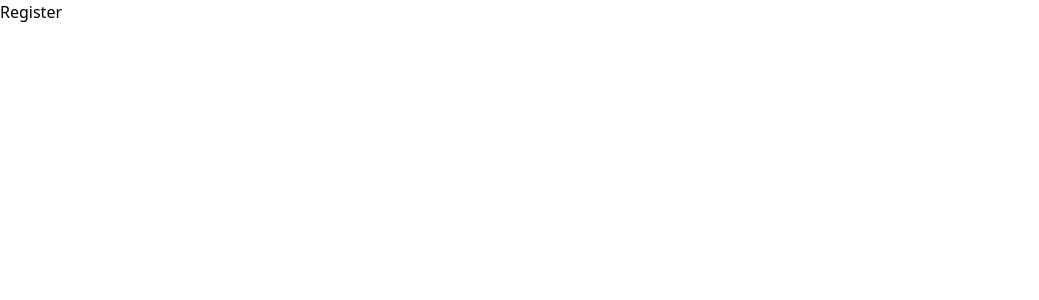
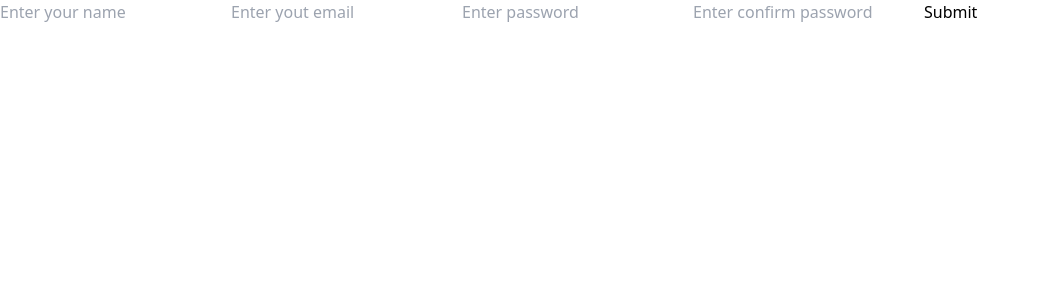
Before and after one commit to Kittonn/goal-beyond, a React (Vite) app in the folder client/: page /register in a window 1280 px wide. Shown: the top 300 px of the page, without its empty margins (0-1039 px from the left). Built offline with nearby package versions, Linux system fonts and the light colour scheme.

Commit message:
fix(client): fix redux slice

```diff
--- a/client/src/interfaces/auth.interface.ts
+++ b/client/src/interfaces/auth.interface.ts
@@ -15,6 +15,7 @@ export interface RegisterI {
   name: string;
   email: string;
   password: string;
+  password2?: string;
 }
 
 export interface LoginI {
--- a/client/src/pages/Login.tsx
+++ b/client/src/pages/Login.tsx
@@ -1,5 +1,6 @@
 import React, { useState } from "react";
 import { LoginI } from "../interfaces/auth.interface";
+
 
 const Login: React.FC = () => {
   const [formData, setFormData] = useState<LoginI>({
@@ -13,8 +14,20 @@ const Login: React.FC = () => {
 
   const onSubmit = (e: React.FormEvent<HTMLFormElement>) => {
     e.preventDefault();
-    console.log(formData);
-  }
+    if (formData.email === "" || formData.password === "") {
+      return alert("Please fill in all fields");
+    } else {
+      const userData = {
+        email: formData.email,
+        password: formData.password,
+      };
+    }
+
+    setFormData({
+      email: "",
+      password: "",
+    });
+  };
 
   return (
     <div>
--- a/client/src/pages/Register.tsx
+++ b/client/src/pages/Register.tsx
@@ -1,7 +1,80 @@
-import React from "react";
+import React, { useState } from "react";
+import { RegisterI } from "../interfaces/auth.interface";
 
 const Register: React.FC = () => {
-  return <div>Register</div>;
+  const [formData, setFormData] = useState<RegisterI>({
+    name: "",
+    email: "",
+    password: "",
+    password2: "",
+  });
+
+  const onChange = (name: string, value: string) => {
+    setFormData({ ...formData, [name]: value });
+  };
+
+  const onSubmit = (e: React.FormEvent<HTMLFormElement>) => {
+    e.preventDefault();
+    if (
+      formData.name === "" ||
+      formData.email === "" ||
+      formData.password === "" ||
+      formData.password2 === ""
+    ) {
+      return alert("Please fill in all fields");
+    }
+    if (formData.password !== formData.password2) {
+      return alert("Passwords do not match");
+    } else {
+      const userData = {
+        name: formData.name,
+        email: formData.email,
+        password: formData.password,
+      };
+      setFormData({
+        name: "",
+        email: "",
+        password: "",
+        password2: "",
+      });
+    }
+  };
+
+  return (
+    <div>
+      <form onSubmit={onSubmit}>
+        <input
+          type="text"
+          name="name"
+          value={formData.name}
+          onChange={(e) => onChange(e.target.name, e.target.value)}
+          placeholder="Enter your name"
+        />
+        <input
+          type="text"
+          name="email"
+          value={formData.email}
+          onChange={(e) => onChange(e.target.name, e.target.value)}
+          placeholder="Enter yout email"
+        />
+        <input
+          type="text"
+          name="password"
+          value={formData.password}
+          onChange={(e) => onChange(e.target.name, e.target.value)}
+          placeholder="Enter password"
+        />
+        <input
+          type="text"
+          name="password2"
+          value={formData.password2}
+          onChange={(e) => onChange(e.target.name, e.target.value)}
+          placeholder="Enter confirm password"
+        />
+        <button type="submit">Submit</button>
+      </form>
+    </div>
+  );
 };
 
 export default Register;
--- a/client/src/services/auth.service.ts
+++ b/client/src/services/auth.service.ts
@@ -3,7 +3,7 @@ import { RegisterI, LoginI } from "../interfaces/auth.interface";
 
 const register = async (userData: RegisterI) => {
   const response = await axios.post(
-    `${process.env.REACT_APP_API_URL}/users/`,
+    `${import.meta.env.VITE_API_URL}/users`,
     userData
   );
   if (response.data) {
@@ -14,7 +14,7 @@ const register = async (userData: RegisterI) => {
 
 const login = async (userData: LoginI) => {
   const response = await axios.post(
-    `${process.env.REACT_APP_API_URL}/users/login`,
+    `${import.meta.env.VITE_API_URL}/users/login`,
     userData
   );
   if (response.data) {
--- a/client/src/services/goal.service.ts
+++ b/client/src/services/goal.service.ts
@@ -8,7 +8,7 @@ const createGoal = async (goalData: GoalBodyI, token: string) => {
     },
   };
   const response = await axios.post(
-    `${process.env.REACT_APP_API_URL}/goals/`,
+    `${import.meta.env.VITE_API_URL}/goals/`,
     goalData,
     config
   );
@@ -22,7 +22,7 @@ const getGoals = async (token: string) => {
     },
   };
   const response = await axios.get(
-    `${process.env.REACT_APP_API_URL}/goals/`,
+    `${import.meta.env.VITE_API_URL}/goals/`,
     config
   );
   return response.data;
@@ -35,7 +35,7 @@ const deleteGoal = async (goalId: string, token: string) => {
     },
   };
   const response = await axios.delete(
-    `${process.env.REACT_APP_API_URL}/goals/${goalId}`,
+    `${import.meta.env.VITE_API_URL}/goals/${goalId}`,
     config
   );
   return response.data;
```
Also changed, not shown: client/src/pages/Dashboard.tsx (+5 -7 lines).
